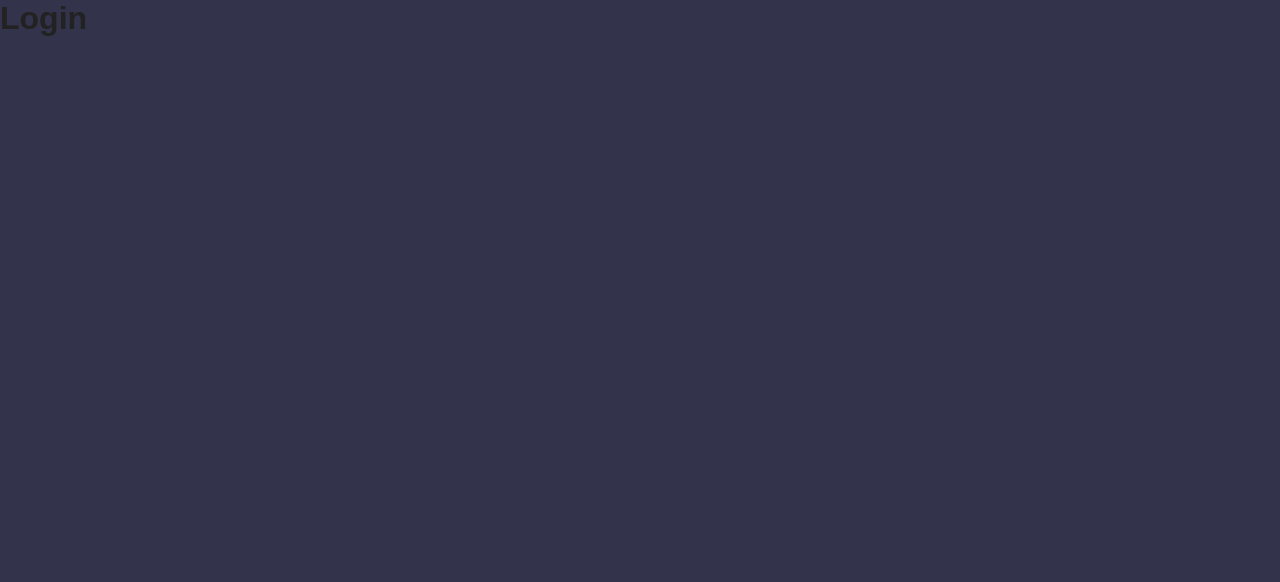
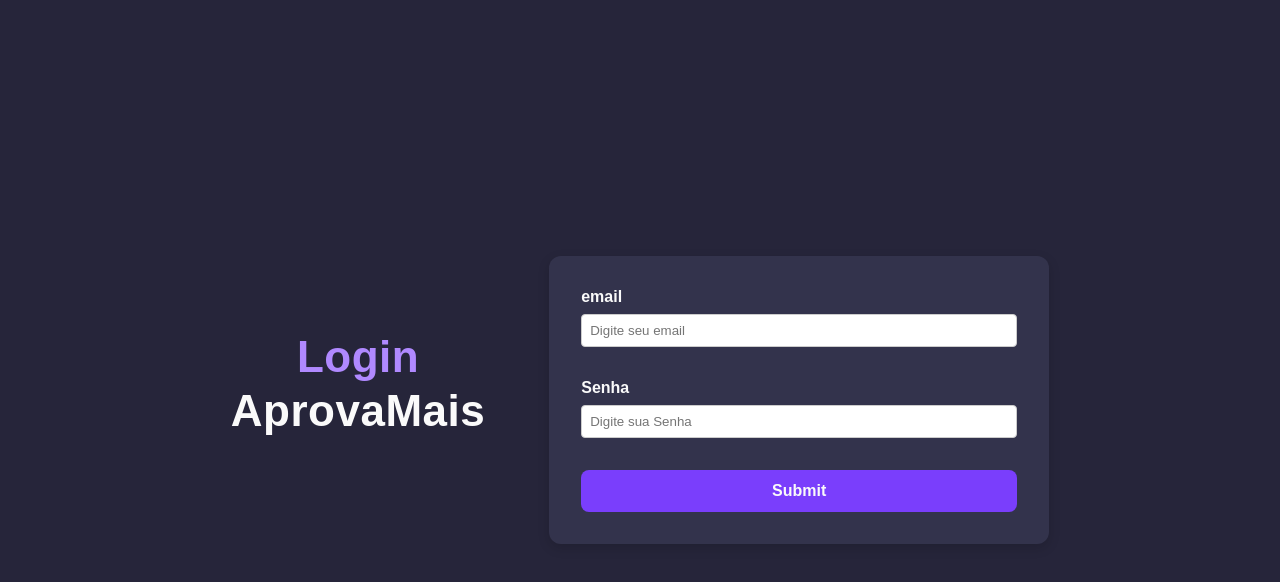
Before and after one commit to Camie-M/aprovamais_fe, a Next.js app in the folder AprovaMais_Frontend/: page /login in a window 1280 px wide. Shown: the top 582 px of the page. Built offline with nearby package versions, Linux system fonts and the light colour scheme.

Commit message:
Criando pagina de login + formulario

```diff
--- a/AprovaMais_Frontend/package.json
+++ b/AprovaMais_Frontend/package.json
@@ -18,6 +18,7 @@
     "next": "15.2.4",
     "react": "^19.0.0",
     "react-dom": "^19.0.0",
+    "react-hook-form": "^7.55.0",
     "react-pdf": "^9.2.1",
     "sass": "^1.86.1"
   },
--- /dev/null
+++ b/AprovaMais_Frontend/src/app/components/formulario/index.js
@@ -0,0 +1,11 @@
+"use client";
+
+import styles from "./styles.module.scss";
+
+export default function Form({ children, onSubmit }) {
+  return (
+    <form className={styles.form} onSubmit={onSubmit}>
+      {children}
+    </form>
+  );
+}
--- /dev/null
+++ b/AprovaMais_Frontend/src/app/components/formulario/styles.module.scss
@@ -0,0 +1,64 @@
+.form {
+  background-color: var(--dark-background);
+  padding: 2rem;
+  border-radius: 0.75rem;
+  box-shadow: 0 0.25rem 0.75rem rgba(0, 0, 0, 0.15);
+  color: var(--text-light);
+  max-width: 31.25rem;
+  display: flex;
+  flex-direction: column;
+  gap: 1rem;
+  width: 100%;
+  &__input,
+  &__select,
+  &__textarea {
+    padding: 0.75rem;
+    border: 0.1rem solid var(--border-questions);
+    border-radius: 0.5rem;
+    background-color: var(--background-enhance);
+    color: var(--text-light);
+    font-size: 1rem;
+
+    &::placeholder {
+      color: var(--text-light);
+      opacity: 0.7;
+    }
+
+    &:focus {
+      outline:
+        0,
+        1rem solid var(--primary);
+      border-color: var(--primary);
+    }
+  }
+
+  &__select {
+    appearance: none;
+  }
+
+  &__submit {
+    background-color: var(--primary);
+    color: var(--text-light);
+    border: none;
+    padding: 0.75rem 1rem;
+    border-radius: 0.5rem;
+    font-weight: bold;
+    font-size: 1rem;
+    cursor: pointer;
+    transition: background-color 0.3s ease;
+
+    &:hover {
+      background-color: var(--tertiary);
+    }
+
+    &:focus {
+      outline: 0.1rem solid var(--tertiary);
+    }
+  }
+
+  &__output {
+    color: var(--secondary);
+    font-size: 0.9rem;
+    word-wrap: break-word;
+  }
+}
--- /dev/null
+++ b/AprovaMais_Frontend/src/app/components/inputText/index.js
@@ -0,0 +1,15 @@
+import styles from "./styles.module.scss";
+
+export default function InputText({ label, register, type, ...rest }) {
+  return (
+    <div className={styles.inputGroup}>
+      <label className={styles.inputGroup__label}>{label}</label>
+      <input
+        className={styles.inputGroup__input}
+        {...register}
+        {...rest}
+        type={type}
+      />
+    </div>
+  );
+}
--- /dev/null
+++ b/AprovaMais_Frontend/src/app/components/inputText/styles.module.scss
@@ -0,0 +1,15 @@
+.inputGroup {
+  margin-bottom: 1rem;
+  display: flex;
+  flex-direction: column;
+  &__label {
+    font-weight: bold;
+    margin-bottom: 0.5rem;
+  }
+
+  &__input {
+    padding: 0.5rem;
+    border-radius: 4px;
+    border: 1px solid #ccc;
+  }
+}
--- a/AprovaMais_Frontend/src/app/login/page.js
+++ b/AprovaMais_Frontend/src/app/login/page.js
@@ -1,7 +1,42 @@
+"use client";
+
+import { useForm } from "react-hook-form";
+import { useState } from "react";
+import Form from "../components/formulario";
+import styles from "./styles.module.scss";
+import InputText from "../components/inputText";
+
 export default function Login() {
+  const { register, handleSubmit } = useForm();
+  const [data, setData] = useState("");
+
+  const onSubmit = (data) => {
+    console.log("Dados submetidos:", data);
+    setData(JSON.stringify(data));
+  };
+
   return (
-    <div>
-      <h1>Login</h1>
-    </div>
+    <main className={styles["login-container"]}>
+      <h1 className={styles["login-title"]}>
+        <span className={styles["title-highlight"]}>Login</span> AprovaMais
+      </h1>
+
+      <Form onSubmit={handleSubmit(onSubmit)}>
+        <InputText
+          label="email"
+          type="email"
+          register={register("email", { required: true })}
+          placeholder="Digite seu email"
+        />
+        <InputText
+          label="Senha"
+          type="password"
+          register={register("password", { required: true })}
+          placeholder="Digite sua Senha"
+        />
+
+        <input type="submit" className={styles["form__submit"]} />
+      </Form>
+    </main>
   );
 }
--- /dev/null
+++ b/AprovaMais_Frontend/src/app/login/styles.module.scss
@@ -0,0 +1,60 @@
+.login-container {
+  display: flex;
+  justify-content: center;
+  align-items: center;
+  flex-wrap: wrap;
+  gap: 4rem;
+  min-height: 100vh;
+  background-color: var(--background-enhance);
+  padding: 2rem;
+}
+
+.form__submit {
+  background-color: var(--primary);
+  color: var(--text-light);
+  border: none;
+  padding: 0.75rem 1.5rem;
+  border-radius: 8px;
+  font-size: 1rem;
+  font-weight: 600;
+  cursor: pointer;
+  transition:
+    background-color 0.3s ease,
+    transform 0.2s ease;
+
+  &:hover {
+    background-color: var(--tertiary);
+    transform: scale(1.03);
+  }
+
+  &:active {
+    background-color: var(--secondary);
+    transform: scale(0.98);
+  }
+
+  &:disabled {
+    background-color: #ccc;
+    color: var(--text-dark);
+    cursor: not-allowed;
+    transform: none;
+  }
+}
+
+.login-title {
+  font-size: 2.75rem;
+  font-weight: 700;
+  text-align: center;
+  margin-bottom: 2rem;
+  letter-spacing: 0.5px;
+
+  color: var(--text-light); // Cor clara para fundo escuro
+
+  display: flex;
+  flex-direction: column;
+  align-items: center;
+  gap: 0.25rem;
+}
+
+.title-highlight {
+  color: var(--secondary); // Destaque em roxo claro
+}
```
Also changed, not shown: 1 other file (tests, documents, lock files or other folders).
